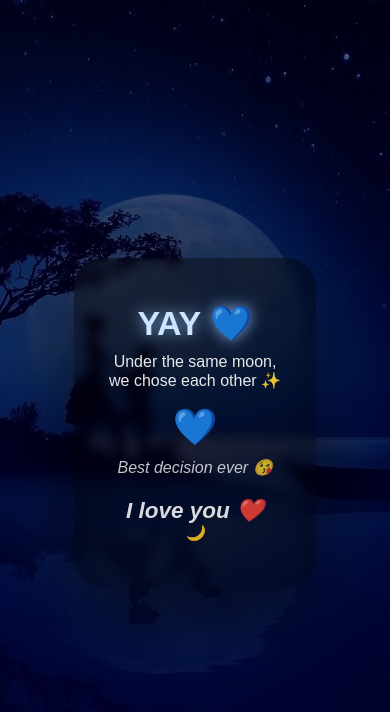
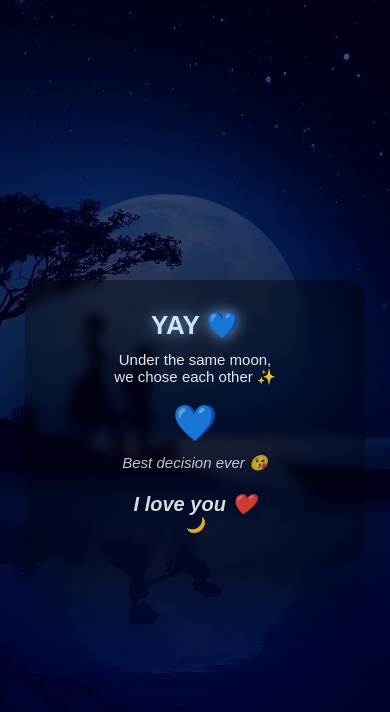
Before and after one commit to ranjanbarman01/my-secret, a plain HTML site: page yes.html in a window 390 px wide. Drawn offline with Linux system fonts and the light colour scheme.

Commit message:
mobile responsive fix

```diff
--- a/style.css
+++ b/style.css
@@ -106,3 +106,41 @@ button{
   color:#ff2f68;
   min-height:22px;
 }
+@media (max-width: 600px) {
+
+  body{
+    padding:15px;
+  }
+
+  .card{
+    width:100%;
+    max-width:340px;
+    padding:30px 22px;
+    border-radius:25px;
+  }
+
+  h1{
+    font-size:22px;
+  }
+
+  h2{
+    font-size:18px;
+  }
+
+  .hint{
+    font-size:13px;
+  }
+
+  .buttons{
+    height:80px;
+  }
+
+  button{
+    font-size:15px;
+    padding:12px 26px;
+  }
+
+  #text{
+    font-size:14px;
+  }
+}
--- a/yes.html
+++ b/yes.html
@@ -71,6 +71,28 @@
       opacity:0.85;
       font-style:italic;
     }
+    /* ---------- MOBILE RESPONSIVE (YES PAGE) ---------- */
+@media (max-width: 600px){
+
+  .card{
+    width:90%;
+    padding:30px 20px;
+    border-radius:22px;
+  }
+
+  h1{
+    font-size:26px;
+  }
+
+  p{
+    font-size:15px;
+  }
+
+  h2{
+    font-size:20px;
+  }
+}
+
   </style>
 </head>
 
```
Also changed, not shown: script.js (+8 -0 lines).
